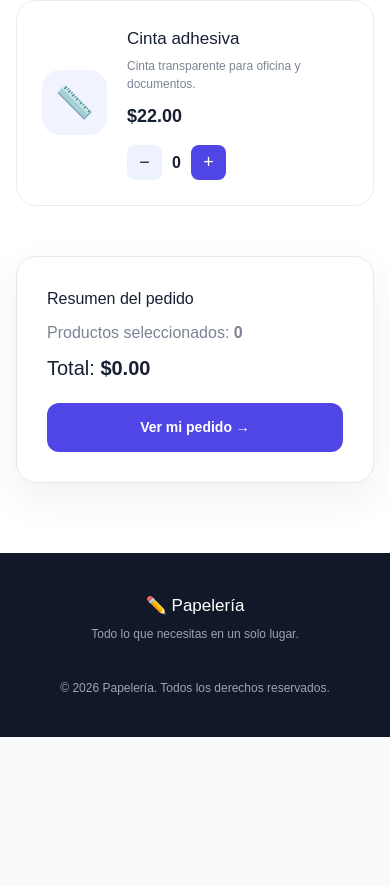
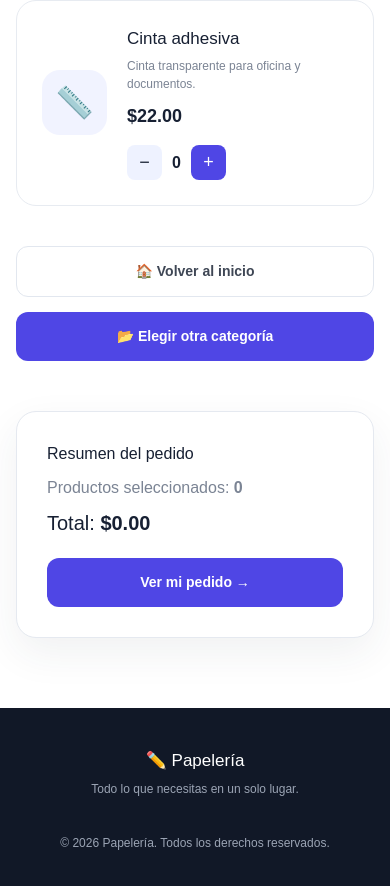
Before and after one commit to DiegoPatlan/papeleria-web, a Next.js app: page /oficina in a window 390 px wide. Shown: the part 1436-2322 px from the top of the page. Before the commit the page ends 2173 px from the top, so only its background shows below. Built offline with nearby package versions, Linux system fonts and the light colour scheme.

Commit message:
Agrego un boton en cada una de las categorias para regresar a inicio o para cambiar de categoria

```diff
--- a/app/escolares/page.tsx
+++ b/app/escolares/page.tsx
@@ -190,6 +190,15 @@ export default function EscolaresPage() {
             })}
           </div>
 
+          <div className="navegacion-categorias">
+            <a href="/" className="boton-secundario">
+            🏠 Volver al inicio
+            </a>
+            <a href="/#categorias" className="boton-principal">
+            📂 Elegir otra categoría
+            </a>
+            </div>
+
           {/* RESUMEN */}
           <div
             style={{
--- a/app/globals.css
+++ b/app/globals.css
@@ -788,3 +788,29 @@ a {
     padding-right: 16px;
   }
 }
+
+.navegacion-categorias {
+  display: flex;
+  justify-content: center;
+  align-items: center;
+  gap: 15px;
+  margin-top: 40px;
+  flex-wrap: wrap;
+}
+
+.navegacion-categorias a {
+  text-decoration: none;
+  text-align: center;
+}
+
+@media (max-width: 600px) {
+  .navegacion-categorias {
+    flex-direction: column;
+    width: 100%;
+  }
+
+  .navegacion-categorias a {
+    width: 100%;
+    box-sizing: border-box;
+  }
+}
--- a/app/oficina/page.tsx
+++ b/app/oficina/page.tsx
@@ -191,6 +191,15 @@ export default function OficinaPage() {
             })}
           </div>
 
+          <div className="navegacion-categorias">
+             <a href="/" className="boton-secundario">
+             🏠 Volver al inicio
+             </a>
+             <a href="/#categorias" className="boton-principal">
+             📂 Elegir otra categoría
+             </a>
+             </div>
+
           {/* RESUMEN */}
           <div
             style={{
--- a/app/tecnologia/page.tsx
+++ b/app/tecnologia/page.tsx
@@ -191,6 +191,17 @@ export default function TecnologiaPage() {
             })}
           </div>
 
+          <div className="navegacion-categorias">
+            <a href="/" className="boton-secundario">
+            🏠 Volver al inicio
+            </a>
+
+            <a href="/#categorias" className="boton-principal">
+            📂 Elegir otra categoría
+            </a>
+            </div>
+
+
           {/* RESUMEN */}
           <div
             style={{
```
